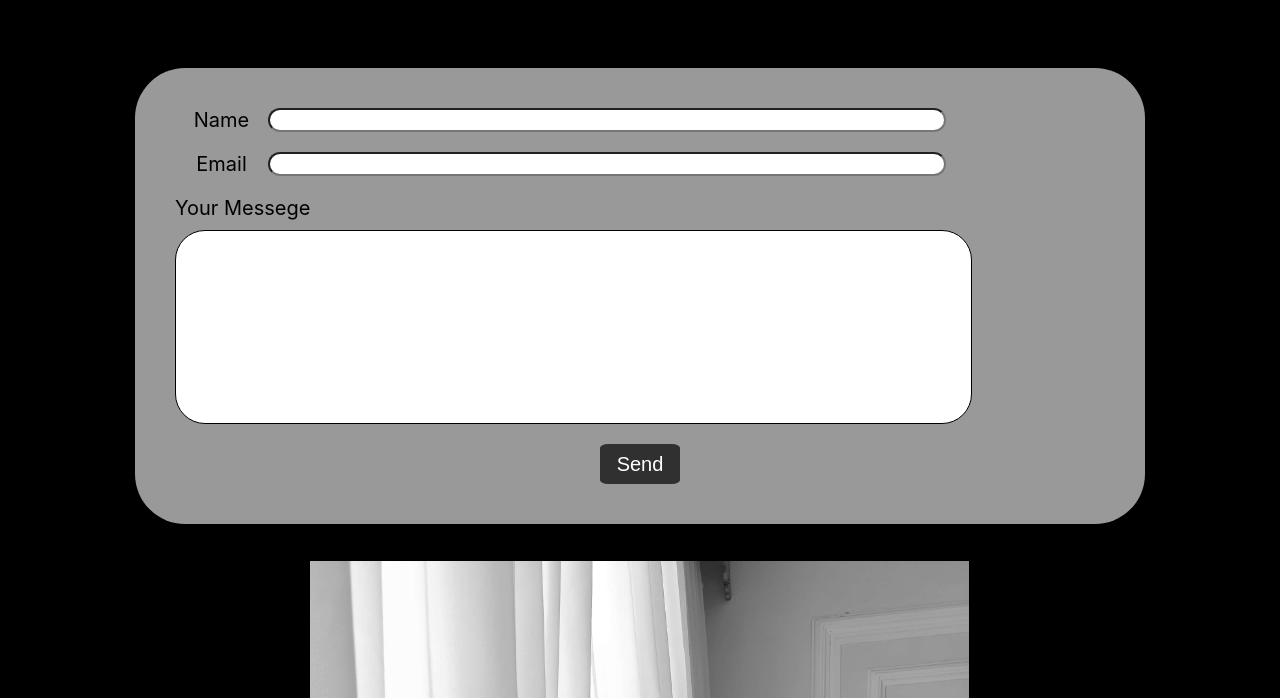
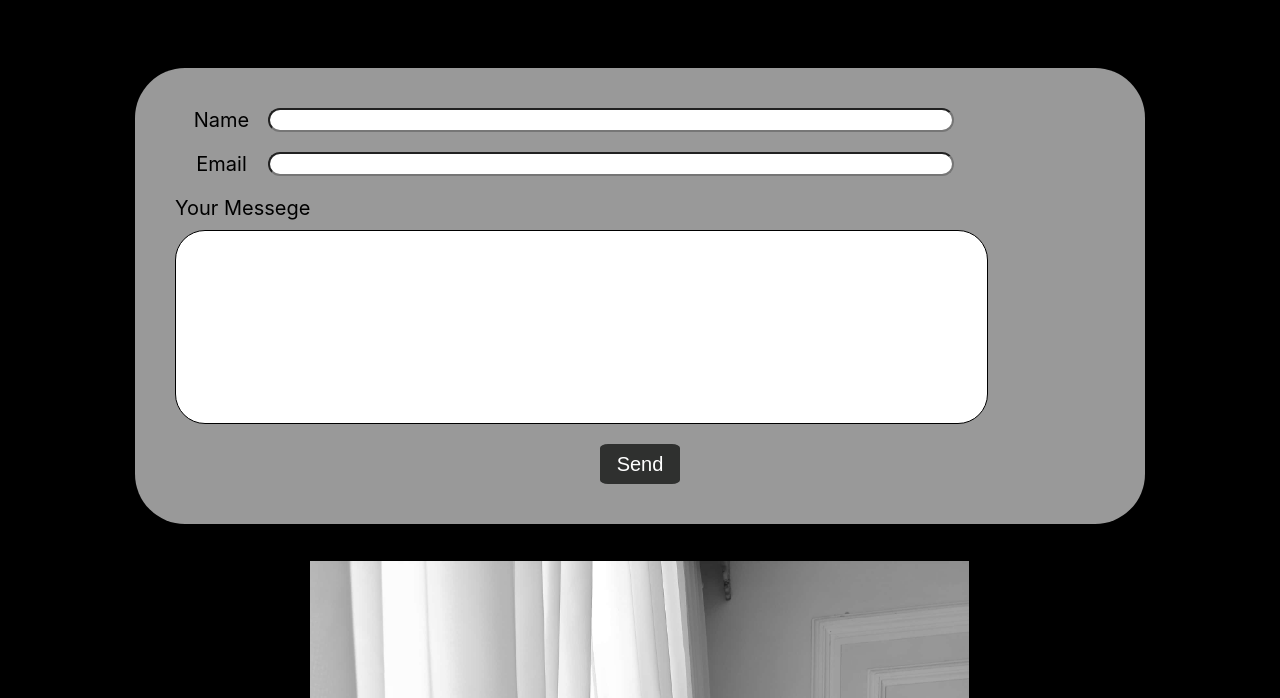
Before and after one commit to Rahim-Dashti/MGDavani, a plain HTML site: page pages/contact.html in a window 1280 px wide. Shown: the part 102-800 px from the top of the page. Drawn offline with Linux system fonts and the light colour scheme.

Commit message:
updated contact form

```diff
--- a/pages/contact.html
+++ b/pages/contact.html
@@ -33,7 +33,7 @@
                         <input type="email" name="email" id="email" class="input-area" required>
                     </div>
                     <div class="contact-text content-sections">
-                        <label for="messege" class="contact-section input-area text-section">Your Messege</label>
+                        <label for="messege" class="contact-section text-section">Your Messege</label>
                         <textarea name="messege" id="messege" cols="30" rows="10" class="contact-section text-section" required></textarea>
                     </div>
                     <div class="contact-button-section content-sections">
--- a/styles.css
+++ b/styles.css
@@ -131,6 +131,9 @@ li {
 .input-area {
     border-radius: 30px;
     width: 80%;
+    font-family: roboto;
+    font-weight: 700;
+    padding-left: 10px;
 }
 
 .contact-text {
@@ -143,6 +146,9 @@ li {
     width: 85%;
     border: 1px solid black;
     resize: none;
+    font-family: roboto;
+    font-weight: 700;
+    padding: 10px;
 }
 
 .contact-name , .contact-email {
@@ -164,3 +170,16 @@ li {
   align-content: center;
   align-self: center;
 }
+
+.input-area:hover {
+    border-color: rgb(131, 131, 238);
+}
+
+.contact-text > textarea:hover {
+    border-color: rgb(131, 131, 238);
+}
+
+.contact-button:hover {
+    background-color: rgb(129, 129, 138);
+    color: black;
+}
```
